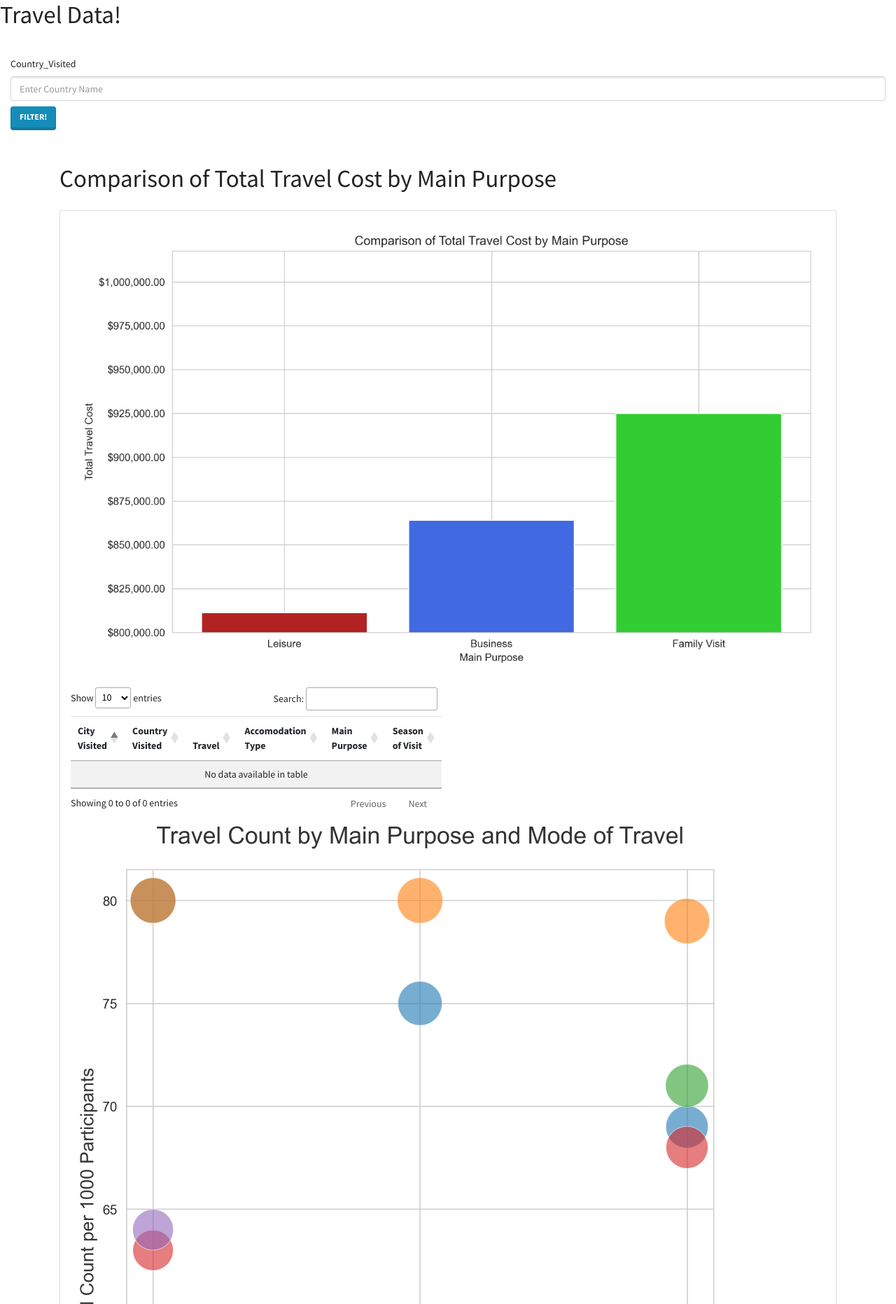
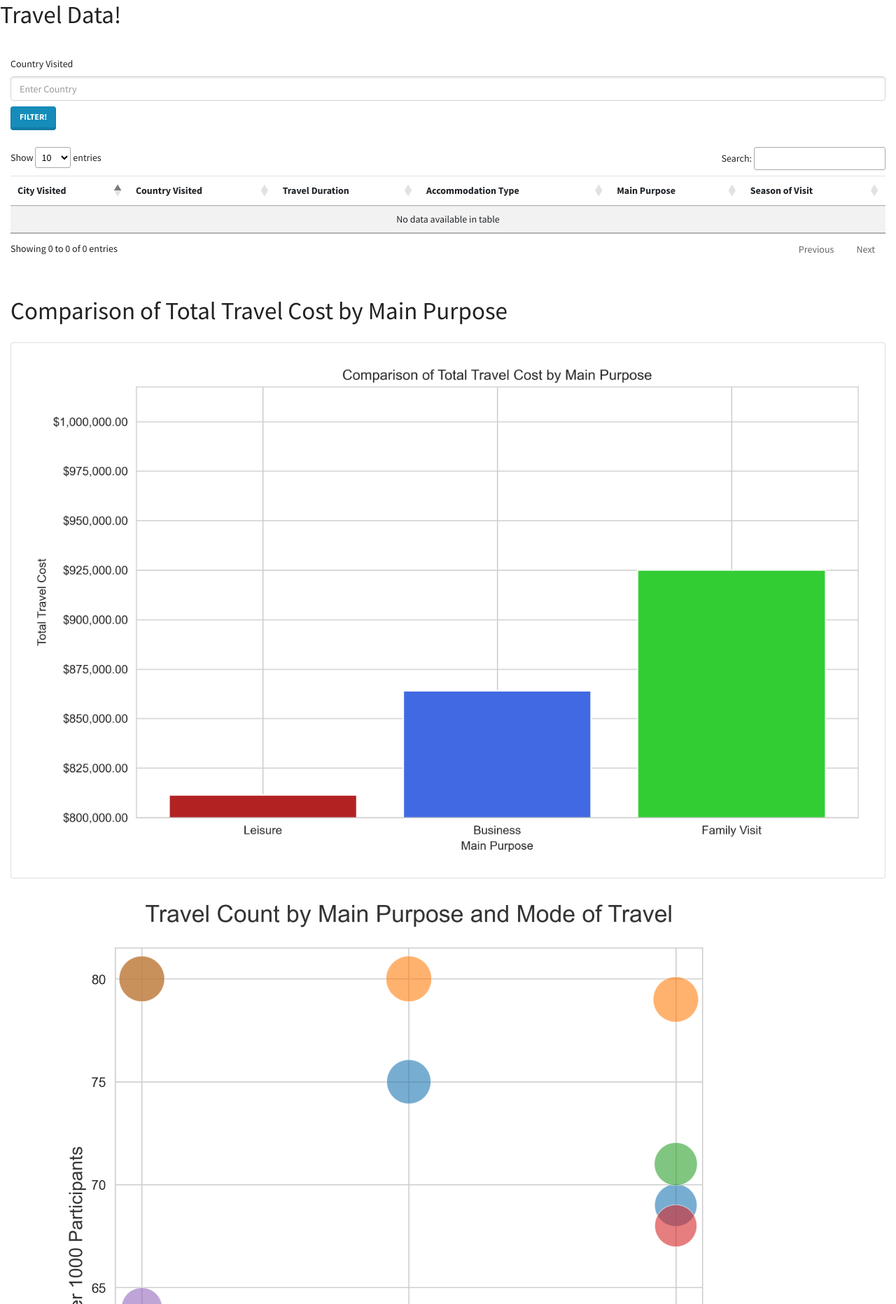
Before and after one commit to CymbalOfJoy/Project_3-Group_7, a Flask app: page /dashboard in a window 1280 px wide. Shown: the part 57-1920 px from the top of the page at 70% size. Run offline with Flask 3, Linux system fonts and the light colour scheme; data comes from the database, SQL or seed files in the repository; some libraries are stand-ins or nearby versions.

Commit message:
Website Final Push

```diff
--- a/app/SQLHelper.py
+++ b/app/SQLHelper.py
@@ -72,7 +72,7 @@ class SQLHelper:
 
         return df3
 
-    def pie_data(self):
+    def query_pie_data(self):
         conn = self.engine.connect()
         query = text("""
         SELECT
--- a/app/static/js/app.js
+++ b/app/static/js/app.js
@@ -30,7 +30,7 @@ function doWork() {
   });
 
   // Make Request
-  if (Country_Visited !== "" || Country_Visited !== null) {
+    if (Country_Visited && Country_Visited !== "") {
 
     d3.json(url2).then(function (data) {
       // Make Table
--- a/app/templates/dashboard.html
+++ b/app/templates/dashboard.html
@@ -5,7 +5,8 @@
     <meta charset="UTF-8">
     <meta name="viewport" content="width=device-width, initial-scale=1.0">
     <meta http-equiv="X-UA-Compatible" content="ie=edge">
-    <title>Document</title>
+    <title>Travel Data</title>
+
     <!-- JS Imports -->
     <script src="https://d3js.org/d3.v7.min.js"></script>
     <script src="https://cdn.plot.ly/plotly-latest.min.js"></script>
@@ -23,7 +24,8 @@
     <nav class="navbar navbar-expand-lg bg-primary" data-bs-theme="dark">
         <div class="container-fluid">
             <a class="navbar-brand" href="#">Navbar</a>
-          <button class="navbar-toggler" type="button" data-bs-toggle="collapse" data-bs-target="#navbarColor01" aria-controls="navbarColor01" aria-expanded="false" aria-label="Toggle navigation">
+            <button class="navbar-toggler" type="button" data-bs-toggle="collapse" data-bs-target="#navbarColor01"
+                aria-controls="navbarColor01" aria-expanded="false" aria-label="Toggle navigation">
                 <span class="navbar-toggler-icon"></span>
             </button>
             <div class="collapse navbar-collapse" id="navbarColor01">
@@ -52,28 +54,23 @@
     <div class="container-fluid">
         <div class="row">
             <div class="col-md-12">
-                <label class="col-form-label mt-4" for="Name of European Country">Country_Visited</label>
-                <input class="form-control" id="countryInput" name="Country" type="text" placeholder="Enter Country Name">
+                <label class="col-form-label mt-4" for="Country_Visited">Country Visited</label>
+                <!-- Change dropdown to text input for Country -->
+                <input type="text" class="form-control" id="countryInput" placeholder="Enter Country">
                 <button type="button" class="btn btn-primary mt-2" id="filter-btn">Filter!</button>
             </div>
         </div>
+
         <div class="row mt-4">
-            <!-- BAR -->
-            <div class="container">
-              <h1 class="my-4">Comparison of Total Travel Cost by Main Purpose</h1>
-              <div class="card">
-                  <div class="card-body">
-                      <img src="{{ url_for('static', filename='images/travel_cost_chart.png') }}" alt="Bar Chart" class="img-fluid">
-                  </div>
-                  <div class="col-md-6">
             <!-- Table -->
+            <div class="col-md-12">
                 <table id="table_data" class="table table-striped table-hover">
                     <thead>
                         <tr>
                             <th>City Visited</th>
                             <th>Country Visited</th>
-                                <th>Travel</th>
-                                <th>Accomodation Type</th>
+                            <th>Travel Duration</th>
+                            <th>Accommodation Type</th>
                             <th>Main Purpose</th>
                             <th>Season of Visit</th>
                         </tr>
@@ -82,12 +79,28 @@
                     </tbody>
                 </table>
             </div>
-                  <!--BUBBLE-->
-                  <div class="container">
+        </div>
+
+        <!-- Bar Chart -->
+        <div class="row mt-4">
+            <div class="col-md-12">
+                <h1 class="my-4">Comparison of Total Travel Cost by Main Purpose</h1>
+                <div class="card">
+                    <div class="card-body">
+                        <img src="{{ url_for('static', filename='images/travel_cost_chart.png') }}" alt="Bar Chart"
+                            class="img-fluid">
+                    </div>
+                </div>
+            </div>
+        </div>
+
+        <!-- Bubble Chart -->
+        <div class="container mt-4">
             <div class="chart-container">
                 <img src="static/images/bubble_chart.png" alt="Bubble Chart">
             </div>
         </div>
+
         <!-- Pie Chart -->
         <div class="container mt-4">
             <h2>Distribution of Countries Visited</h2>
@@ -98,8 +111,8 @@
             </div>
         </div>
     </div>
-        </div>
-    </div>
+
+    <!-- Include app.js -->
     <script src="static/js/app.js"></script>
 </body>
 
```
Also changed, not shown: app/static/js/map.js (+33 -15 lines), app/templates/map.html (+33 -6 lines). Lines whose indentation alone changed are shown as unchanged.
